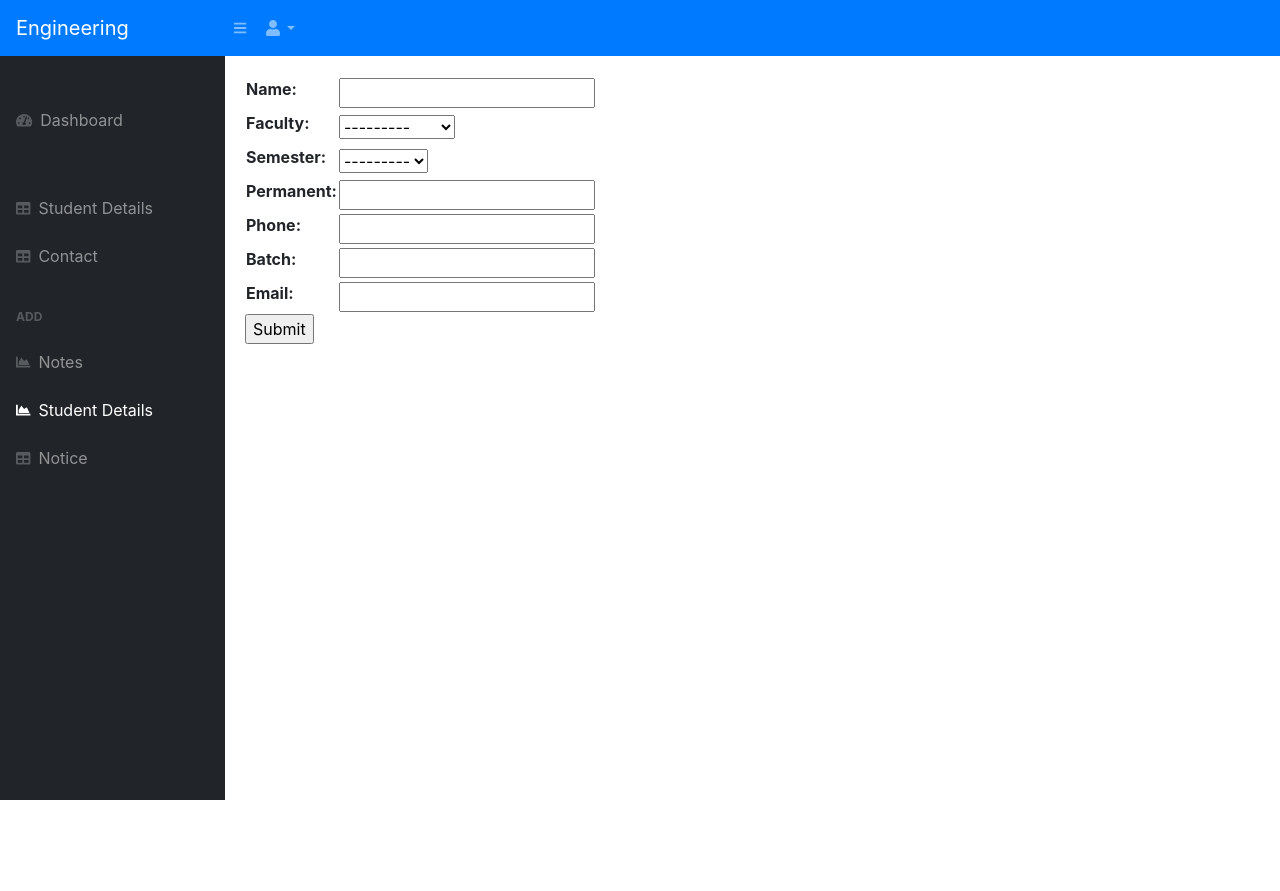
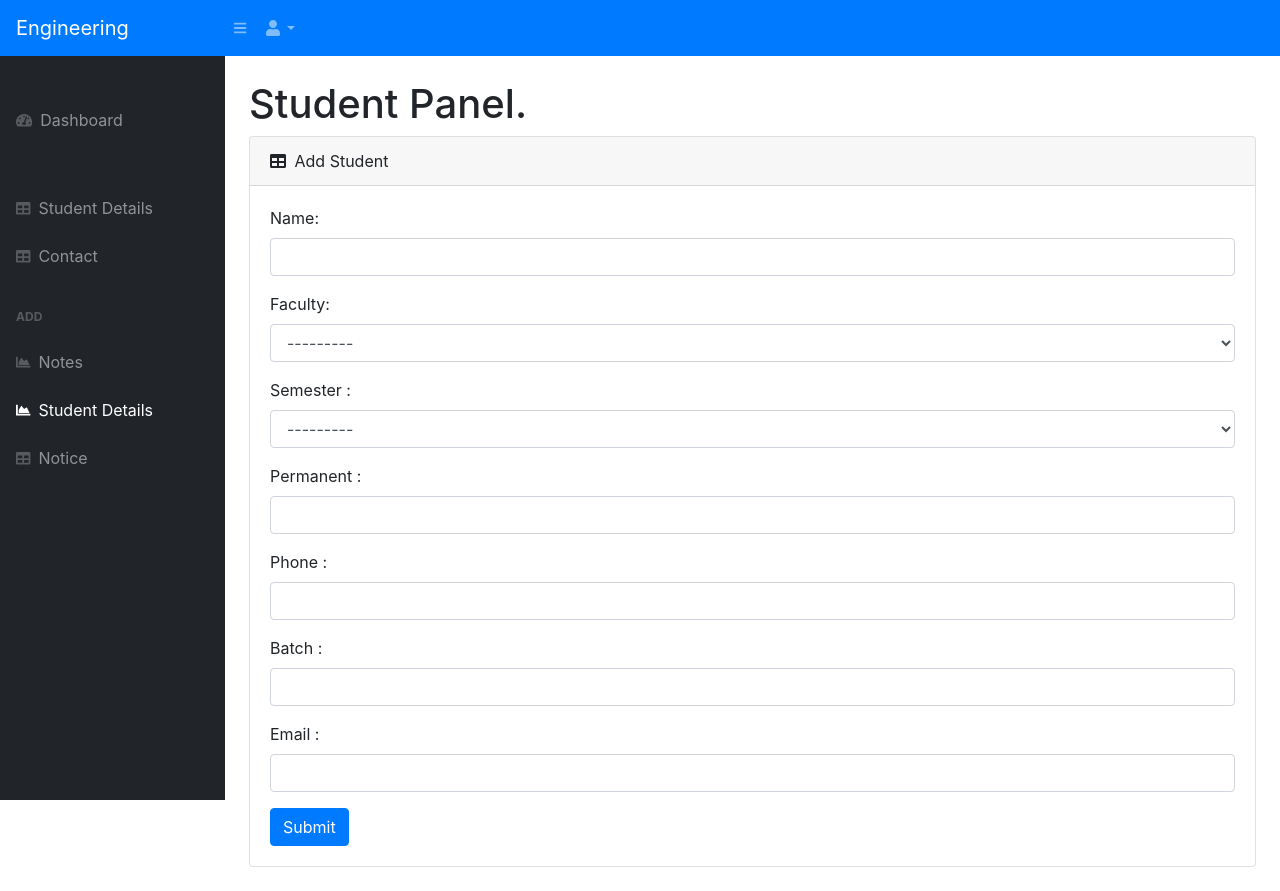
Before and after one commit to iamparasghimire/alertstudent, a Django app: page /studenttable/createtable/ in a window 1280 px wide. Before the commit the page ends 800 px from the top, so only its background shows below. Run offline with Django 3.2, Linux system fonts and the light colour scheme; data comes from the database, SQL or seed files in the repository; both versions use the stored data as it was after the commit; parts of the project's set-up code (start-up, migrations or seed data) failed here and were passed over; some libraries are stand-ins or nearby versions.

Commit message:
Student edit/Delete updated.

```diff
--- a/studenttable/forms.py
+++ b/studenttable/forms.py
@@ -1,7 +1,17 @@
-from django.forms import ModelForm
+from django import forms
 from .models import Table
 
-class TableForm(ModelForm):
-    class Meta:
+class TableForm(forms.ModelForm):
+    class Meta(object):
         model = Table
         fields = '__all__'
+
+    def __init__(self, *args, **kwargs):
+        super(TableForm, self).__init__(*args, **kwargs)
+        self.fields['name'].widget.attrs.update({'class' : 'form-control'})
+        self.fields['faculty'].widget.attrs.update({'class' : 'form-control'})
+        self.fields['semester'].widget.attrs.update({'class' : 'form-control'})
+        self.fields['permanent'].widget.attrs.update({'class' : 'form-control'})
+        self.fields['phone'].widget.attrs.update({'class' : 'form-control'})
+        self.fields['batch'].widget.attrs.update({'class' : 'form-control'})
+        self.fields['email'].widget.attrs.update({'class' : 'form-control'})
--- a/studenttable/urls.py
+++ b/studenttable/urls.py
@@ -1,12 +1,13 @@
+from django.conf.urls import url
 from django.contrib import admin
 from django.urls import path
+from django.conf.urls import url
 from .import views
 
 urlpatterns = [
 
     path('', views.table, name='table'),
-
+    url(r'^edit/(?P<id>\d+)/$', views.edittable, {}, name='updatetable'),
+    url(r'^delete/(?P<id>\d+)/$', views.deletetable, {}, name='updatetable'),
     path('createtable/', views.createtable, name='createtable'),
-
-
 ]
--- a/studenttable/views.py
+++ b/studenttable/views.py
@@ -4,7 +4,9 @@ from . import models
 from django.contrib import messages
 # Create your views here.
 from .forms import TableForm
-
+from django.shortcuts import render, get_object_or_404
+from .forms import TableForm
+from .models import Table
 
 def table(request):
     all_table = models.Table.objects.all()
@@ -21,3 +23,19 @@ def createtable(request):
             return redirect('/studenttable/')
     context = {'form':form}
     return render(request, 'studenttable/createdetails.html',context)
+
+def edittable(request, id):
+    instance = get_object_or_404(Table, id=id)
+    form = TableForm(request.POST or None, instance=instance)
+    if form.is_valid():
+        form.save()
+        messages.success(request, 'Student Details has been updated.')
+        return redirect('/studenttable/')
+    return render(request, 'studenttable/createdetails.html', {'form': form})
+
+def deletetable(request,id):
+    student = get_object_or_404(Table, id=id)
+    if request.method == 'GET':
+        student.delete()
+        messages.success(request, 'Student Details has been deleted.')
+    return redirect('/studenttable/')
--- a/templates/studenttable/createdetails.html
+++ b/templates/studenttable/createdetails.html
@@ -2,15 +2,64 @@
 {% load static %}
 {% block head%} Dashboard{% endblock head%}
 {% block body %}
+
 <div id="layoutSidenav_content">
+     <main>
+          <div class="container-fluid">
+               <h1 class="mt-4">Student Panel.</h1>
+               <div class="card mb-4">
+                    <div class="card-header">
+                         <i class="fas fa-table mr-1"></i>
+                         Add Student
+                    </div>
                          <div class="card-body">
                               <form method="POST" action="">
                                    {% csrf_token %}
-               <table>
-                    {{ form.as_table }}
-               </table>
-               <input type="submit"  value="Submit">
+                                   {{ form.non_field_errors }}
+                                   <div class="form-group">
+                                        {{ form.name.errors }}
+                                        <label for="{{ form.name.id_for_label }}">Name:</label>
+                                        {{ form.name }}
+                                   </div>
+                                   <div class="form-group">
+                                        {{ form.faculty.errors }}
+                                        <label for="{{ form.faculty.id_for_label }}">Faculty:</label>
+                                        {{ form.faculty }}
+                                   </div>
+                                   <div class="form-group">
+                                        {{ form.semester.errors }}
+                                        <label for="{{ form.semester.id_for_label }}">Semester :</label>
+                                        {{ form.semester }}
+                                   </div>
+                                   <div class="form-group">
+                                        {{ form.permanent.errors }}
+                                        <label for="{{ form.permanent.id_for_label }}">Permanent : </label>
+                                        {{ form.permanent }}
+                                   </div>
+                                   <div class="form-group">
+                                        {{ form.phone.errors }}
+                                        <label for="{{ form.phone.id_for_label }}">Phone : </label>
+                                        {{ form.phone }}
+                                   </div>
+                                   <div class="form-group">
+                                        {{ form.batch.errors }}
+                                        <label for="{{ form.batch.id_for_label }}">Batch : </label>
+                                        {{ form.batch }}
+                                   </div>
+                                   <div class="form-group">
+                                        {{ form.email.errors }}
+                                        <label for="{{ form.email.id_for_label }}">Email : </label>
+                                        {{ form.email}}
+                                   </div>
+                                   {% if form.email.value is None %}
+                                   <input class="btn btn-primary" type="submit" value="Submit">
+                                   {% else %}
+                                   <input class="btn btn-primary" type="submit" value="Update">
+                                   {% endif %}
                               </form>
                          </div>
                </div>
+          </div>
+     </main>
+</div>
 {% endblock body%}
```
Also changed, not shown: templates/studenttable/tables.html (+5 -5 lines), db.sqlite3. Lines whose indentation alone changed are shown as unchanged.
